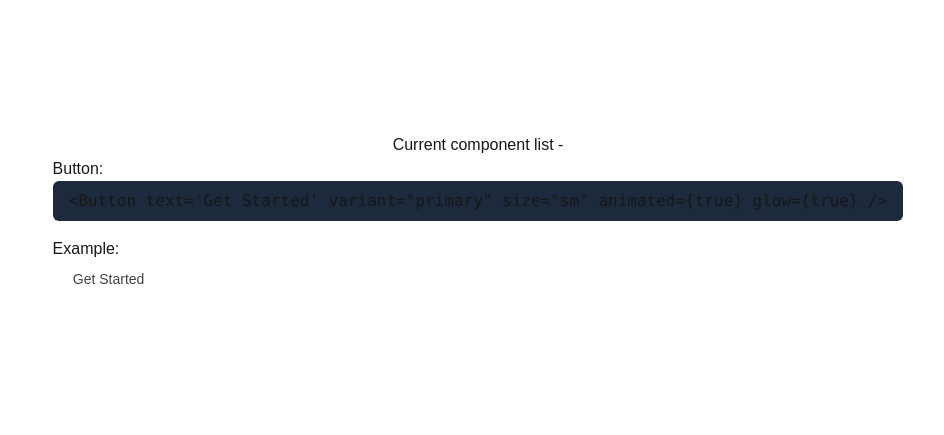
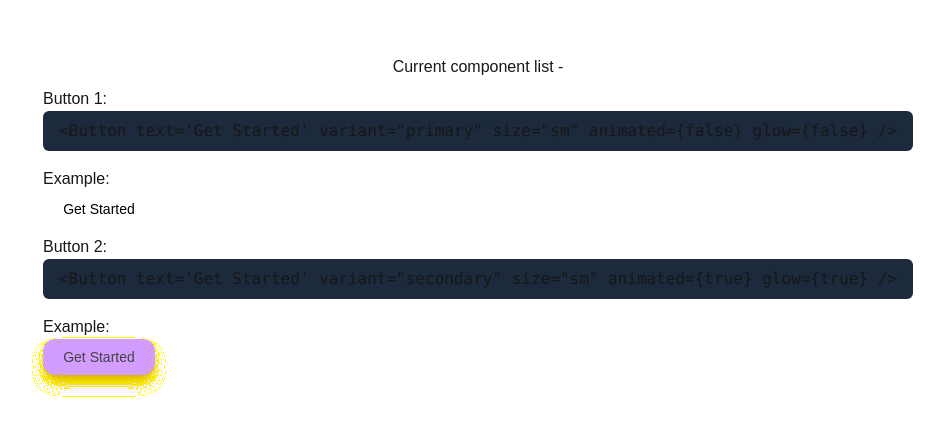
Before and after one commit to watashiwaaniket/osap, a Next.js app: page / in a window 1280 px wide. Shown: the part 185-620 px from the top of the page, without its empty margins (162-1106 px from the left). Built offline with nearby package versions, Linux system fonts and the light colour scheme.

Commit message:
added component example

```diff
--- a/src/app/page.tsx
+++ b/src/app/page.tsx
@@ -1,24 +1,37 @@
 import { Button } from "@/components/Button";
-import Image from "next/image";
 
 export default function Home() {
   return (
     <>
       <div className="flex flex-col w-screen h-screen justify-center items-center">
         <h1>Current component list - </h1>
-        <div className="flex flex-col">
-          <p>Button:</p>
+        <div className="flex flex-col mt-2">
+          <p>Button 1:</p>
           <code className="px-4 py-2 bg-slate-800 rounded-md mb-4">
             {` <Button
             text='Get Started'
             variant="primary"
+            size="sm"
+            animated={false}
+            glow={false}
+            />`}
+          </code>
+          <p>Example:</p>
+          <Button text='Get Started' variant="primary" size="sm" animated={false} glow={false}/>
+        </div>
+        <div className="flex flex-col mt-2">
+          <p>Button 2:</p>
+          <code className="px-4 py-2 bg-slate-800 rounded-md mb-4">
+            {` <Button
+            text='Get Started'
+            variant="secondary"
             size="sm"
             animated={true}
             glow={true}
             />`}
           </code>
           <p>Example:</p>
-          <Button text='Get Started' variant="primary" size="sm" animated={true} glow={true}/>
+          <Button text='Get Started' variant="secondary" size="sm" animated={true} glow={true}/>
         </div>
       </div>
     </>
--- a/src/components/Button.tsx
+++ b/src/components/Button.tsx
@@ -17,7 +17,8 @@ export function Button({text, variant, animated, glow, size, startIcon, endIcon,
             ${variant === 'primary' ? 'bg-white' : 'bg-purple-400'}
             text-black text-sm cursor-pointer p-2 rounded-xl w-28
             ${animated ? 'animate-pulse' : ''}
-            ${glow ? 'shadow-white/50 shadow-lg' : ''}
+            ${glow && variant === 'primary' ? 'shadow-white/50 shadow-lg' : ''}
+            ${glow && variant === 'secondary' ? 'shadow-purple-500/50 shadow-lg' : ''}
         `}>
             {text}
         </button>
```
